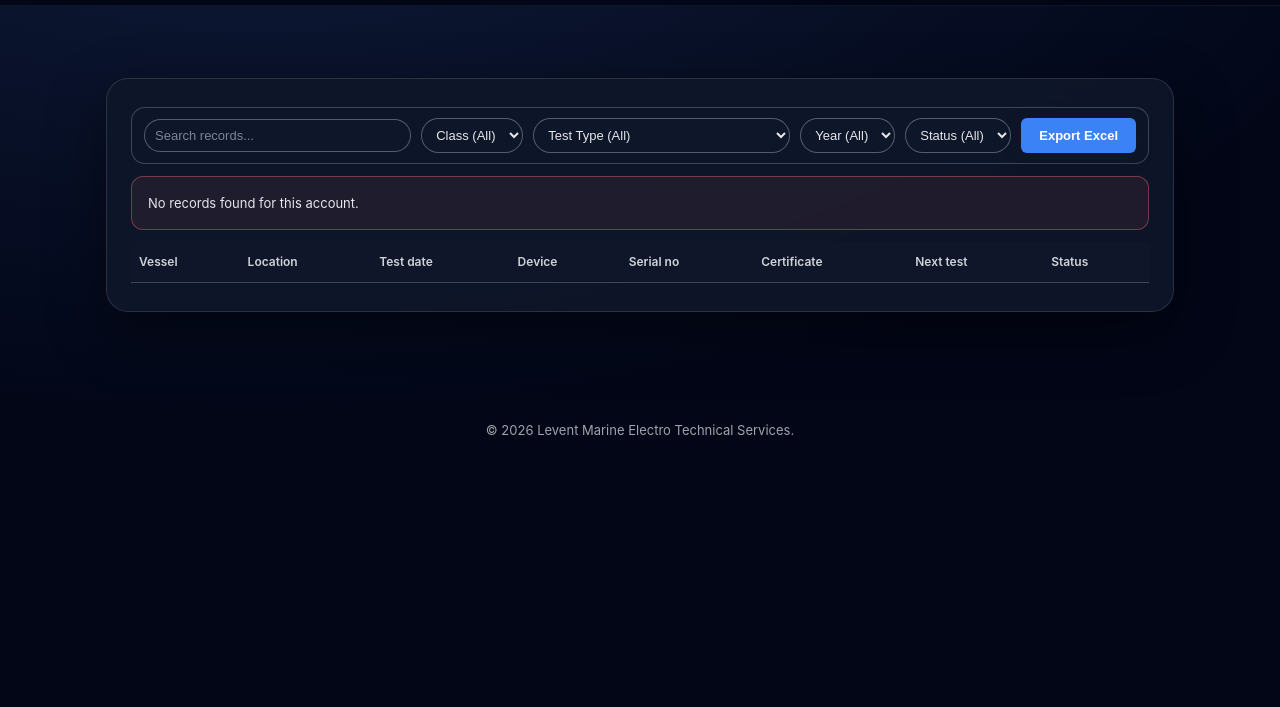
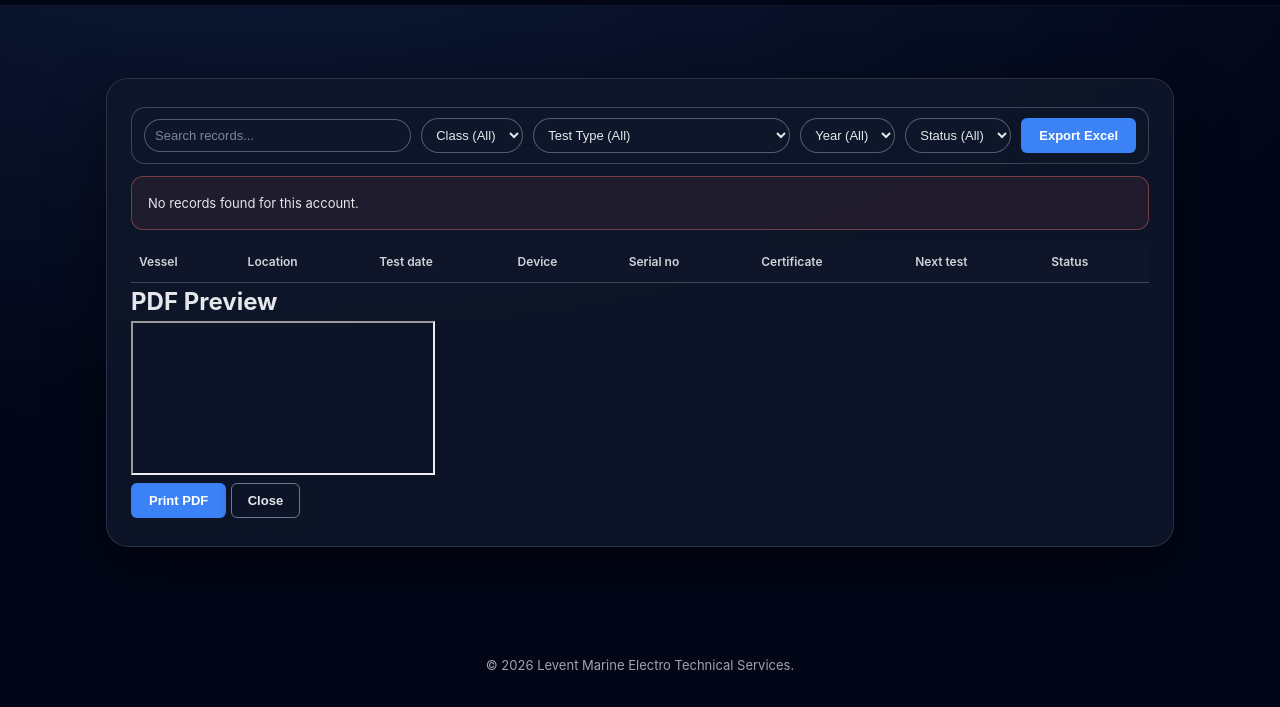
Before and after one commit to leventepostaabd/levent-backend, a plain HTML site: page authorized.html in a window 1280 px wide. Shown: the part 93-800 px from the top of the page. Drawn offline with nearby package versions, Linux system fonts and the light colour scheme; no server answers; sample sign-in values are in the browser's storage.

Commit message:
Update authorized.html

```diff
--- a/authorized.html
+++ b/authorized.html
@@ -216,6 +216,20 @@
       </div>
     </div>
 
+    <!-- PDF PREVIEW MODAL -->
+<div id="pdfPreviewModal" class="loginModal">
+  <div class="pdfPreviewBox">
+    <h2 class="pdfTitle">PDF Preview</h2>
+
+    <iframe id="pdfFrame" class="pdfFrame"></iframe>
+
+    <div class="pdfButtons">
+      <button id="btnPrintPDF" class="btnPrimary">Print PDF</button>
+      <button id="btnClosePDF" class="btnGhost">Close</button>
+    </div>
+  </div>
+</div>
+
   </div>
 </div>
 
```
